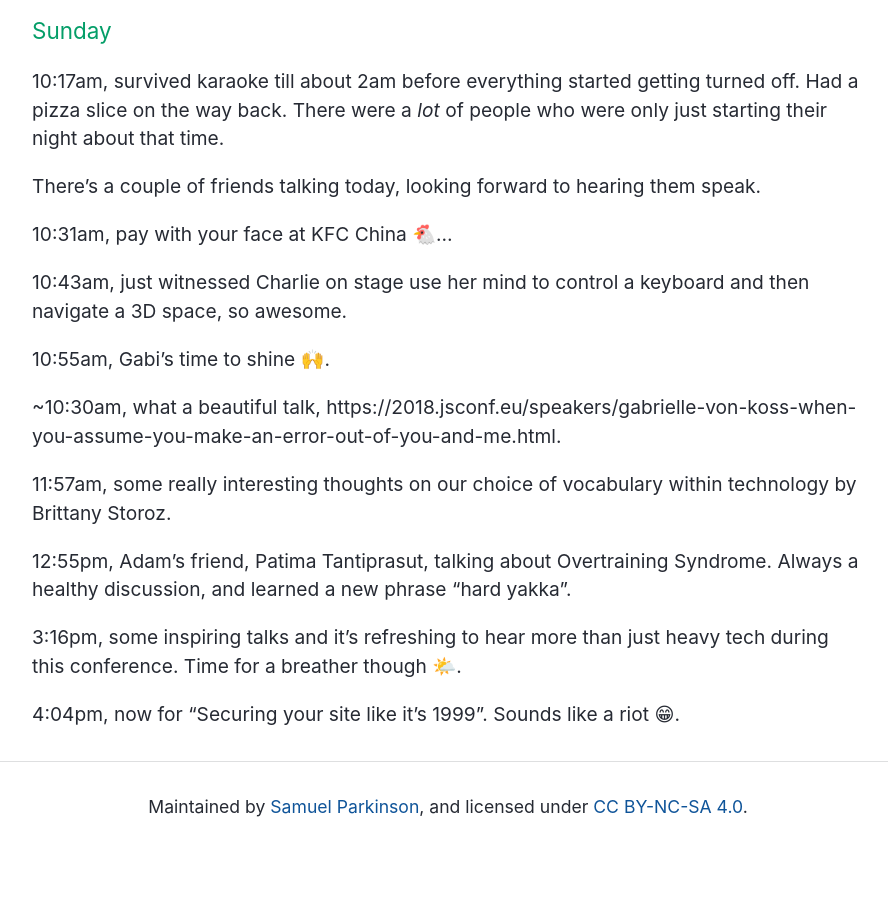
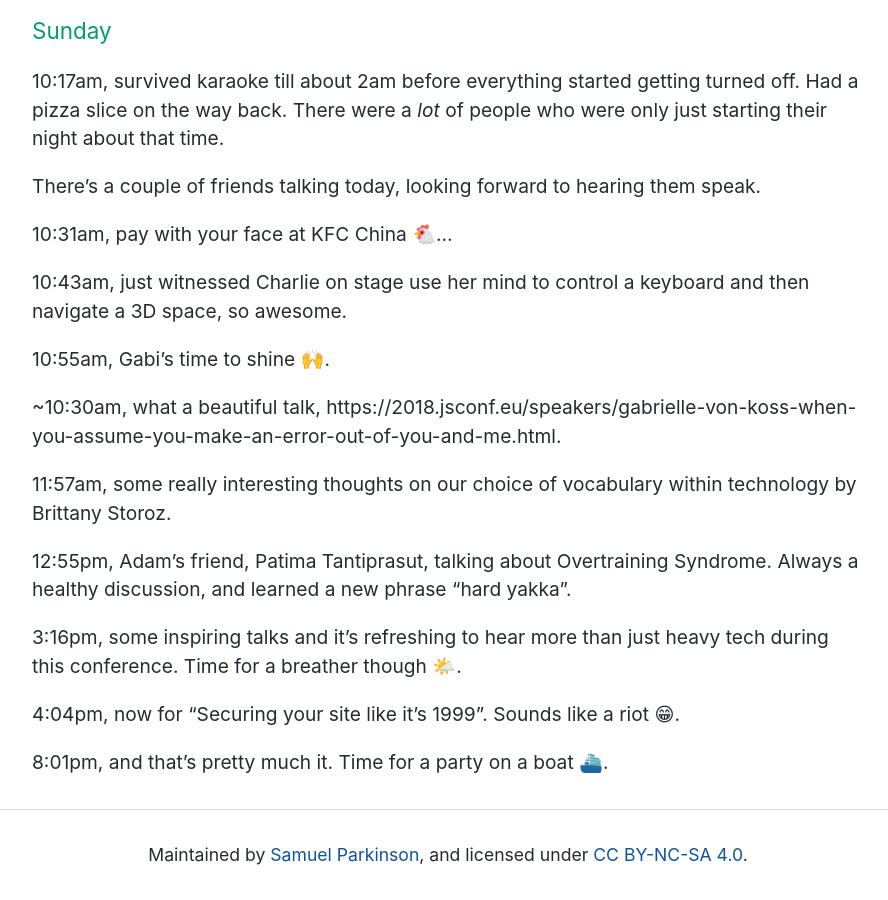
Before and after one commit to sjparkinson/uncomplicated.systems, a Jekyll site: the page built from _posts/2018-06-01-jsconf-eu.md, in a window 1280 px wide and 900 px high, scrolled down 2260 px. Shown: the whole window, without its empty margins (192-1080 px from the left). Built offline with Jekyll 4.4.1, drawn with Linux system fonts in a browser that asks for light colours; before the commit the page ends 3112 px from its top, so only the background shows below that.

Commit message:
Update 2018-06-01-jsconf-eu.md

```diff
--- a/_posts/2018-06-01-jsconf-eu.md
+++ b/_posts/2018-06-01-jsconf-eu.md
@@ -63,3 +63,5 @@ There's a couple of friends talking today, looking forward to hearing them speak
 3:16pm, some inspiring talks and it's refreshing to hear more than just heavy tech during this conference. Time for a breather though 🌤️.
 
 4:04pm, now for "Securing your site like it's 1999". Sounds like a riot 😁.
+
+8:01pm, and that's pretty much it. Time for a party on a boat ⛴️.
```
